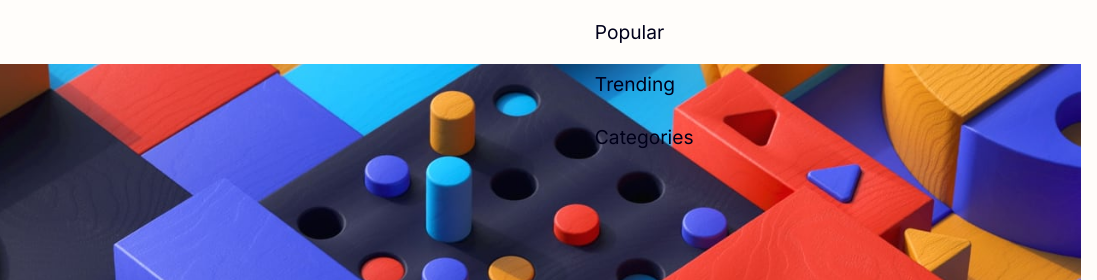
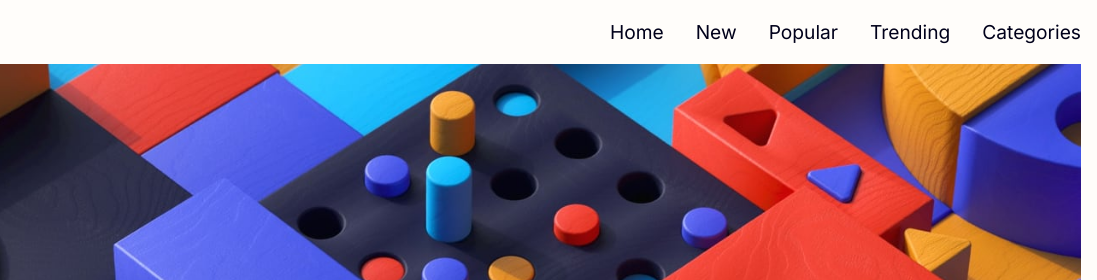
Before and after one commit to jacey10/fm-news-homepage-challenge, a plain HTML site: page index.html in a window 1280 px wide. Shown: the top 280 px of the page, 183-1280 px from the left. Drawn offline with Linux system fonts and the light colour scheme.

Commit message:
feat: reset desktop nav

```diff
--- a/styles.css
+++ b/styles.css
@@ -345,22 +345,23 @@ header {
 
   .nav__links {
     position: static;
-    inset: unset;
-    background: transparent;
+    width: auto;
+    height: auto;
+    background: none;
     translate: 0 0;
+    padding: 0;
     display: flex;
     flex-direction: row;
     align-items: center;
-    justify-content: center;
-    flex-direction: row;
   }
 
-  .nav__links--group {
+  .nav__links ul {
     flex-direction: row;
     gap: 2rem;
   }
 
   .nav__links a {
+    font-size: 1.2rem;
     flex-direction: row;
   }
 
```
